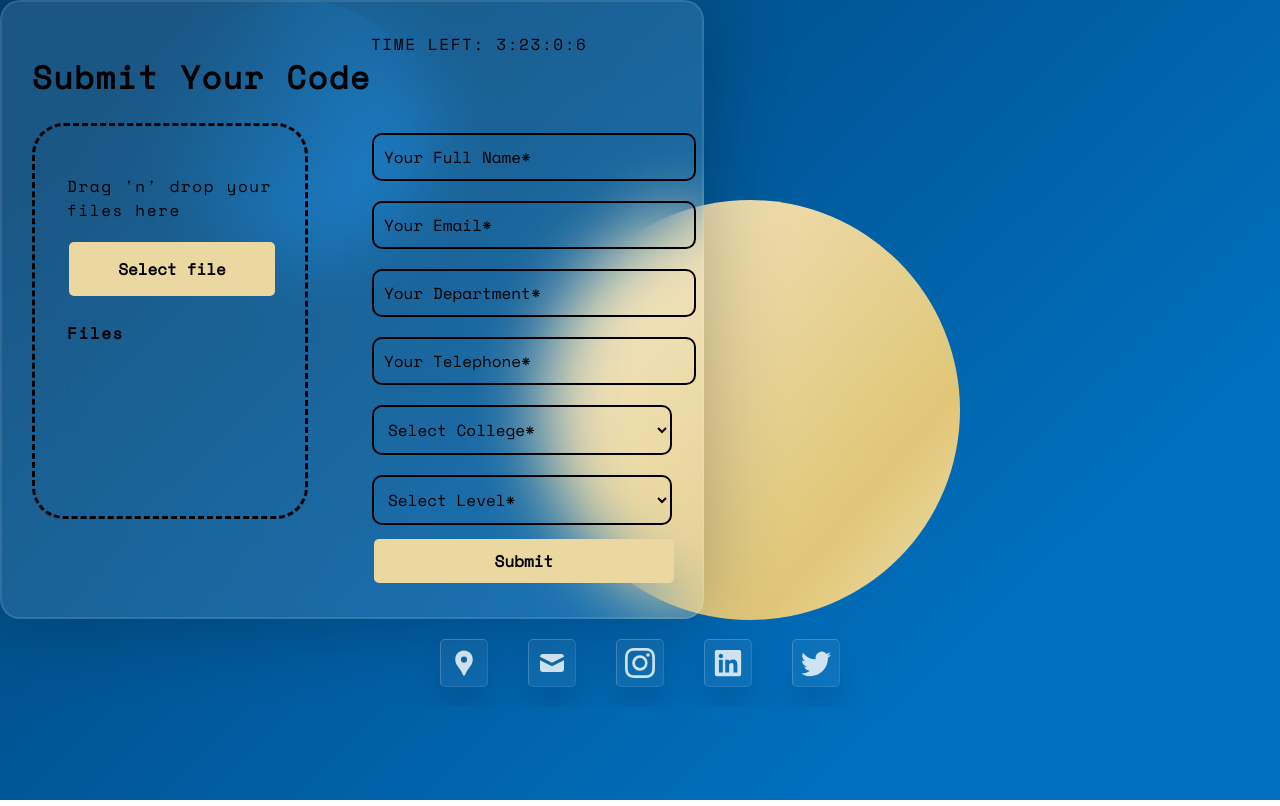
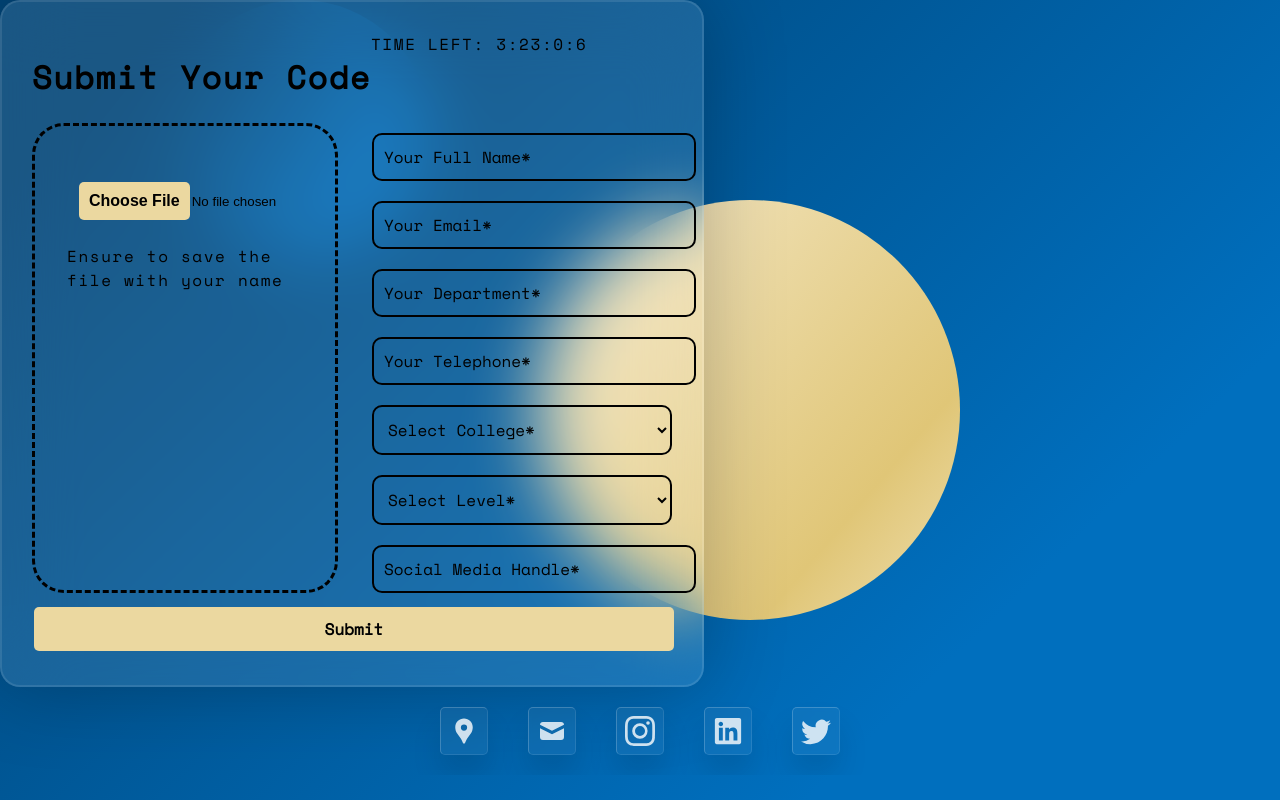
Before and after one commit to ABUAD-Salt-Valley-Associates-ASVA/submit-hack, a React (Create React App) app: page / in a window 1280 px wide. Built offline with nearby package versions, Linux system fonts and the light colour scheme.

Commit message:
final remain agba

```diff
--- a/package.json
+++ b/package.json
@@ -5,11 +5,13 @@
   "dependencies": {
     "@emotion/react": "^11.9.3",
     "@emotion/styled": "^11.9.3",
-
     "@testing-library/jest-dom": "^5.16.4",
     "@testing-library/react": "^13.3.0",
     "@testing-library/user-event": "^13.5.0",
     "axios": "^0.27.2",
+    "filepond": "^4.30.4",
+    "filepond-plugin-image-exif-orientation": "^1.0.11",
+    "filepond-plugin-image-preview": "^4.6.11",
     "formik": "^2.2.9",
     "gsap": "^3.10.4",
     "react": "^18.2.0",
@@ -17,10 +19,10 @@
     "react-countdown": "^2.3.2",
     "react-dom": "^18.2.0",
     "react-dropzone": "^14.2.2",
+    "react-filepond": "^7.1.2",
     "react-icons": "^4.4.0",
     "react-router-dom": "^6.3.0",
     "react-scripts": "5.0.1",
-
     "web-vitals": "^2.1.4"
   },
   "scripts": {
--- a/src/App.css
+++ b/src/App.css
@@ -1,6 +1,6 @@
 .back-g {
     height: 100vh;
-        z-index: -1000000000;
-        position: absolute;
-        width: 100%;
+    z-index: -1000000000;
+    position: absolute;
+    width: 100%;
 }
--- a/src/Components/Bg.jsx
+++ b/src/Components/Bg.jsx
@@ -52,10 +52,7 @@ const random1 = Math.floor(Math.random() * fill.length);
 
 export default Bg;
 
-gsap
-  .timeline()
-  .add(centerMain(), 0.2)
-  .from(
+gsap.timeline().add(centerMain(), 0.2).from(
   ".ball",
   {
     duration: 2,
@@ -66,29 +63,29 @@ gsap
     stagger: 0.2,
   },
   0
-  )
-  .fromTo(
-    ".card",
-    {
-      x: 200,
-      y: 40,
-      transformOrigin: "50% 50%",
-      rotation: -4,
-      skewX: 10,
-      skewY: 4,
-      scale: 2,
-      opacity: 0,
-    },
-    {
-      duration: 1.3,
-      skewX: 0,
-      skewY: 0,
-      scale: 1,
-      opacity: 1,
-      ease: "power4.inOut",
-    },
-    0.2
 );
+// .fromTo(
+//   ".card",
+//   {
+//     x: 200,
+//     y: 40,
+//     transformOrigin: "50% 50%",
+//     rotation: -4,
+//     skewX: 10,
+//     skewY: 4,
+//     scale: 2,
+//     opacity: 0,
+//   },
+//   {
+//     duration: 1.3,
+//     skewX: 0,
+//     skewY: 0,
+//     scale: 1,
+//     opacity: 1,
+//     ease: "power4.inOut",
+//   },
+//   0.2
+// );
 
 function centerMain() {
   gsap.set(".main", { x: "50%", xPercent: -50, y: "50%", yPercent: -50 });
@@ -106,7 +103,6 @@ window.onmousemove = (e) => {
 
   gsap
     .timeline({ defaults: { duration: 0.5, overwrite: "auto" } })
-    .to(".card", { rotation: -7 + 9 * winPercent.x }, 0)
-    .to(".fillLight", { opacity: distFromCenter }, 0)
+
     .to(".bg", { x: 100 - 200 * winPercent.x, y: 20 - 40 * winPercent.y }, 0);
 };
--- a/src/Components/Card.css
+++ b/src/Components/Card.css
@@ -7,6 +7,7 @@
     box-shadow: 0 0 80px rgba(0, 0, 0, 0.25);
     padding: 30px 30px 30px 30px;
     overflow: hidden;
+    display: block;
 }
 
 .right {
@@ -31,3 +32,9 @@
     text-align: right;
 
 }
+
+@media only screen and (max-width: 700px) {
+    .card-container {
+        visibility: hidden;
+    }
+}
--- a/src/Components/Footer.jsx
+++ b/src/Components/Footer.jsx
@@ -12,6 +12,7 @@ const Footer = () => {
         class="glassIco"
         href="https://goo.gl/maps/eH4vxhLr2pq3uscu8"
         target="_blank"
+        rel="noreferrer"
       >
         <MdLocationPin />
       </a>
@@ -22,6 +23,7 @@ const Footer = () => {
         class="glassIco"
         href="https://www.instagram.com/a.s.v.a__/"
         target="_blank"
+        el="noreferrer"
       >
         <BsInstagram />
       </a>
@@ -29,6 +31,7 @@ const Footer = () => {
         class="glassIco"
         href="https://www.linkedin.com/company/abuad-salt-valley-associates-asva/"
         target="_blank"
+        rel="noreferrer"
       >
         <FaLinkedin />
       </a>
@@ -36,6 +39,7 @@ const Footer = () => {
         class="glassIco"
         href="https://mobile.twitter.com/asva__"
         target="_blank"
+        rel="noreferrer"
       >
         <BsTwitter />
       </a>
--- a/src/Components/Form.css
+++ b/src/Components/Form.css
@@ -40,33 +40,87 @@ input::placeholder {
 }
 
 .submit:hover {
-    transform: scale(1.1);
+    transform: scale(1.01);
 }
 
-.loading-spinner {
-    width: 50px;
-    height: 50px;
-    border: 10px solid #f3f3f3;
-    /* Light grey */
-    border-top: 10px solid #383636;
-    /* Blue */
-    border-radius: 50%;
-    animation: spinner 1.5s linear infinite;
+.upload-container {
+    border-radius: 2rem;
+    border-style: dashed;
+    width: 100%;
+    height: 29rem;
 }
 
-.spinner-container {
-
-    justify-content: center;
-    align-items: center;
-    height: 50px;
+.drop {
+    padding: 2rem;
 }
 
-@keyframes spinner {
-    0% {
-        transform: rotate(0deg);
+.dropzone {
+    cursor: pointer;
+}
+
+@-webkit-keyframes swap {
+
+    0%,
+    100% {
+        -webkit-transform: scale(0);
+        transform: scale(0);
     }
 
-    100% {
-        transform: rotate(360deg);
+    50% {
+        -webkit-transform: scale(1);
+        transform: scale(1);
     }
 }
+
+@keyframes swap {
+
+    0%,
+    100% {
+        -webkit-transform: scale(0);
+        transform: scale(0);
+    }
+
+    50% {
+        -webkit-transform: scale(1);
+        transform: scale(1);
+    }
+}
+
+.swap:after,
+.swap:before {
+    border-radius: 100%;
+    content: '';
+    height: 50px;
+    opacity: .5;
+    position: absolute;
+    width: 50px;
+}
+
+.swap:after {
+    -webkit-animation: swap 1.5s -0.75s infinite;
+    animation: swap 1.5s -0.75s infinite;
+    background-color: var(--primary);
+}
+
+.swap:before {
+    -webkit-animation: swap 1.5s infinite;
+    animation: swap 1.5s infinite;
+    background-color: var(--secondary);
+}
+
+::-webkit-file-upload-button {
+    font-family: inherit;
+        background-color: #ebd8a0;
+        border: none;
+        color: black;
+        padding: 10px;
+        text-align: center;
+        text-decoration: none;
+        display: inline-block;
+        font-size: 16px;
+        margin: 4px 2px;
+        cursor: pointer;
+        border-radius: 5px;
+        font-weight: bold;
+
+}
--- a/src/Components/Form.jsx
+++ b/src/Components/Form.jsx
@@ -20,6 +20,7 @@ const Form = () => {
           college: "",
           level: "",
           telephone: "",
+          file: null,
         }}
         onSubmit={async (values, { resetForm, setSubmitting }) => {
           await axios
@@ -28,7 +29,7 @@ const Form = () => {
               console.log(res);
             })
             .catch((error) => {
-              console.log(error.message);
+              alert(error.message);
             });
           resetForm({ values: "" });
           setSubmitting(false);
@@ -36,6 +37,7 @@ const Form = () => {
       >
         {({ values, isSubmitting, errors, handleChange, handleSubmit }) => (
           <form onSubmit={handleSubmit}>
+            <div className="right">
               <Field
                 style={inputStyle}
                 name="name"
@@ -113,7 +115,33 @@ const Form = () => {
                 <option value="500">500 Level</option>
                 <option value="600">600 Level</option>
               </Field>
-
+              <Field
+                style={inputStyle}
+                name="department"
+                type="text"
+                onChange={handleChange}
+                value={values.department}
+                placeholder="Social Media Handle*"
+                required
+                className="form_input"
+              />
+            </div>
+            <div className="left">
+              <div className="upload-container">
+                <div className="drop">
+                  <Field
+                    id="file"
+                    name="file"
+                    type="file"
+                    className="form-control"
+                    required
+                    style={inputStyle}
+                    onChange={handleChange}
+                  />
+                  Ensure to save the file with your name
+                </div>
+              </div>
+            </div>
             <div style={{ textAlign: "center" }}>
               <button
                 className="submit"
@@ -121,11 +149,7 @@ const Form = () => {
                 style={{ padding: "10px 5px" }}
                 disabled={isSubmitting}
               >
-                {isSubmitting && (
-                  <div className="spinner-container">
-                    <div className="loading-spinner"></div>
-                  </div>
-                )}
+                {isSubmitting && <div className="swap"></div>}
                 {!isSubmitting && "Submit"}
               </button>
             </div>
--- a/src/Components/Timer.jsx
+++ b/src/Components/Timer.jsx
@@ -3,7 +3,6 @@ import Countdown from "react-countdown";
 import TimesUp from "./TimesUp";
 import Form from "./Form";
 import "./Card.css";
-import Upload from "./Upload";
 
 const renderer = ({ days, hours, minutes, seconds, completed }) => {
   if (completed) {
@@ -20,12 +19,7 @@ const renderer = ({ days, hours, minutes, seconds, completed }) => {
           </div>
         </div>
         <div className="card-body">
-          <div className="right">
-            <Form />
-          </div>
-          <div className="left">
-            <Upload />
-          </div>
+          <Form />
         </div>
       </div>
     );
--- a/src/Components/Upload.css
+++ /dev/null
@@ -1,10 +0,0 @@
-.upload-container {
-    border-radius: 2rem;
-    border-style: dashed;
-    width: 90%;
-    height: 390px;
-}
-
-.drop {
-    padding: 2rem;
-}
--- a/src/Components/Upload.jsx
+++ /dev/null
@@ -1,37 +0,0 @@
-import React, { useState } from "react";
-import { useDropzone } from "react-dropzone";
-import "./Upload.css";
-
-function Upload() {
-  const { getRootProps, getInputProps, open, acceptedFiles } = useDropzone({
-    // Disable click and keydown behavior
-    noClick: true,
-    noKeyboard: true,
-  });
-
-  const files = acceptedFiles.map((file) => (
-    <li key={file.path}>
-      {file.path} - {file.size} bytes
-    </li>
-  ));
-
-  return (
-    <div className="upload-container">
-      <div className="drop">
-        <div {...getRootProps({ className: "dropzone" })}>
-          <input {...getInputProps()} />
-          <p>Drag 'n' drop your files here</p>
-          <button type="button" onClick={open} className="submit">
-            Select file
-          </button>
-        </div>
-        <aside>
-          <h4>Files</h4>
-          <ul>{files}</ul>
-        </aside>
-      </div>
-    </div>
-  );
-}
-
-export default Upload;
```
Also changed, not shown: 1 other file (tests, documents, lock files or other folders). Lines whose indentation alone changed are shown as unchanged.
